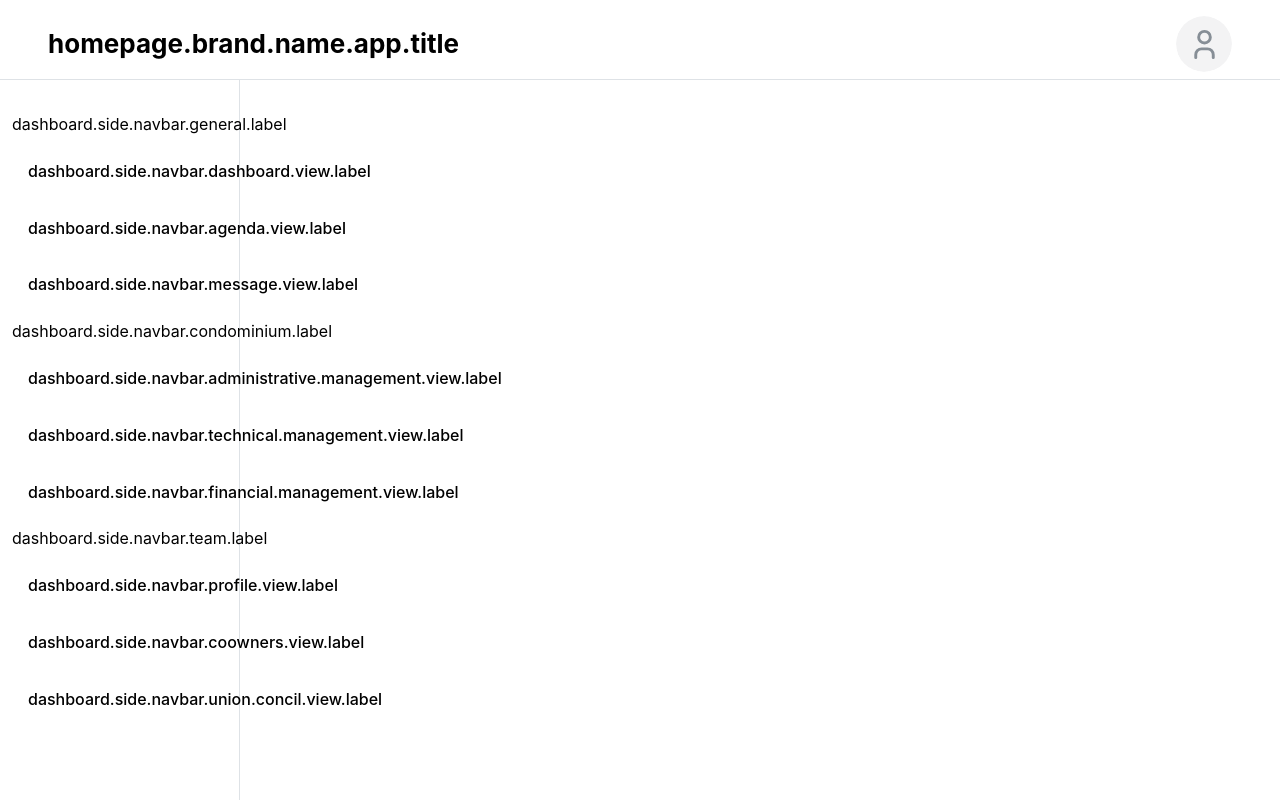
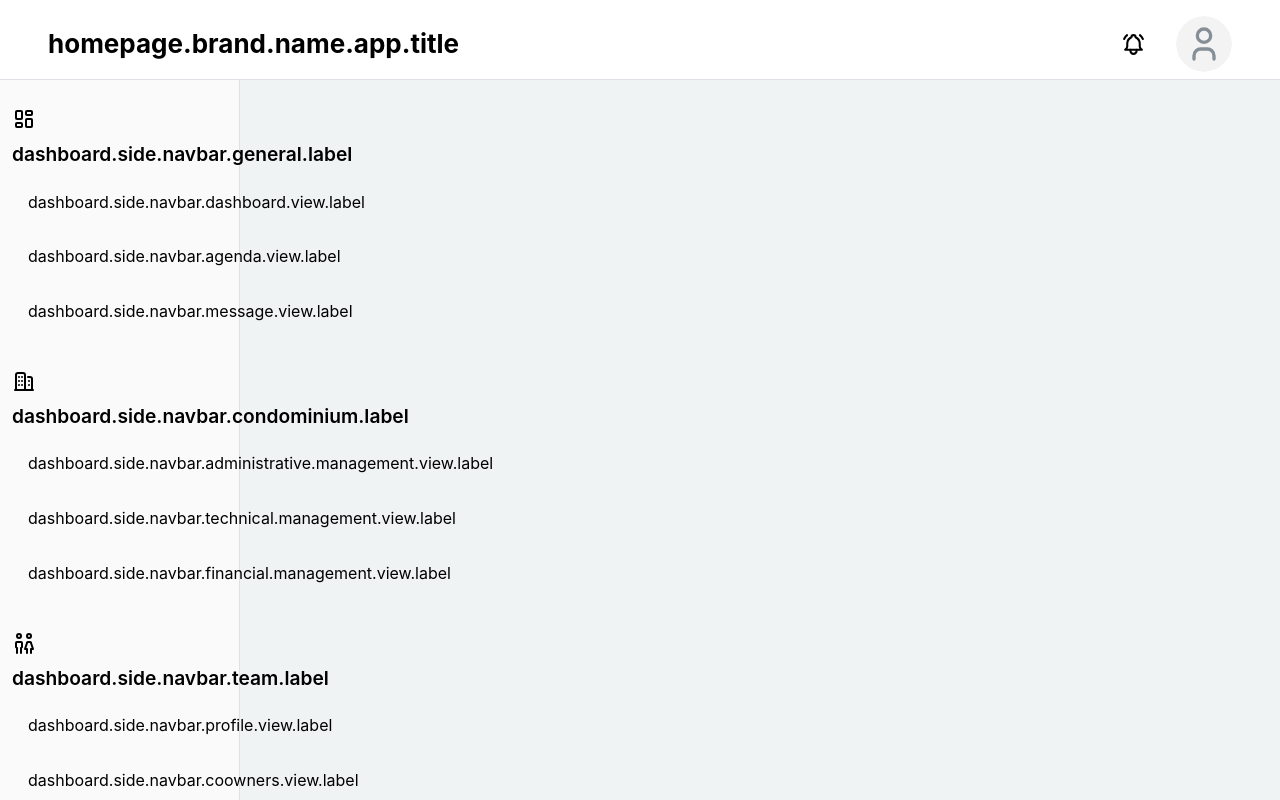
Before and after one commit to jessamelie/coproSyncApp, a React (Vite) app in the folder packages/frontend/: page /dashboard in a window 1280 px wide. Built offline with nearby package versions, Linux system fonts and the light colour scheme.

Commit message:
feat : stylize layout

```diff
--- a/packages/frontend/src/App.tsx
+++ b/packages/frontend/src/App.tsx
@@ -14,7 +14,7 @@ function App() {
         <Route path="administration" element={<h1>Gestion administrative</h1>}/>
         <Route path="technical" element={<h1>Gestion technique</h1>} />
         <Route path="financial" element={<h1>Gestion financière</h1>} />
-        <Route path="profile" element={<h1>Votre profile</h1>} />
+        <Route path="profile" element={<h1>Votre profil</h1>} />
         <Route path="union_council" element={<h1>Conseil syndical</h1>} />
         <Route path="co_owners" element={<h1>Conseil syndical</h1>} />
       </Route>
--- a/packages/frontend/src/locales/fr.json
+++ b/packages/frontend/src/locales/fr.json
@@ -28,5 +28,6 @@
     "dashboard.side.navbar.team.label" : "Équipes",
     "dashboard.side.navbar.profile.view.label" : "Vos informations",
     "dashboard.side.navbar.coowners.view.label" : "Co-propriétaires",
-    "dashboard.side.navbar.union.concil.view.label" : "Conseil Syndical"
+    "dashboard.side.navbar.union.concil.view.label" : "Conseil Syndical",
+    "dashboard.side.navbar.log.out.label": "Se déconnecter"
 }
--- a/packages/frontend/src/pages/dashboard/layout/Layout.module.css
+++ b/packages/frontend/src/pages/dashboard/layout/Layout.module.css
@@ -1,4 +1,4 @@
-.header{
+.header {
   display: flex;
   justify-content: space-between;
   width: 100%;
@@ -6,31 +6,31 @@
   padding: 1rem 2rem;
 }
 
-.profileIcon {
-    cursor: pointer;
+.icons {
+  justify-content: center;
+  align-items: center;
+  gap: 30px;
 }
 
-.navbar {
-    display: flex;
+.navLabel {
+  font-weight: 600;
+  font-size: 1.2rem;
+}
+
+.navCategory {
   flex-direction: column;
   gap: 10px;
-  }
-
-  .navLinks {
-    display: flex;
-    flex-direction: column;
-    gap: 12px;
-    margin-top: 20px;
+  margin-bottom: 20px;
+  margin-top: 15px;
 }
 
 .navLink {
   cursor: pointer;
   padding: 10px 16px;
   border-radius: 8px;
-    font-weight: 500;
   transition: background 0.3s ease;
 }
 
 .navLink:hover {
-    background-color: #f0f0f0;
+  background-color: #40cbc7;
 }
--- a/packages/frontend/src/pages/dashboard/layout/Layout.tsx
+++ b/packages/frontend/src/pages/dashboard/layout/Layout.tsx
@@ -1,15 +1,15 @@
 import styles from "./Layout.module.css";
-import {
-  AppShell,
-  Avatar,
-  Burger,
-  Flex,
-  Group,
-  Title,
-} from "@mantine/core";
+import { AppShell, Avatar, Burger, Flex, Group, Title } from "@mantine/core";
 import { useDisclosure } from "@mantine/hooks";
 import { useTranslation } from "react-i18next";
-import { IconUser } from "@tabler/icons-react";
+import {
+  IconFriends,
+  IconLayoutDashboard,
+  IconBuildings,
+  IconUser,
+  IconBellRinging,
+  IconLogout,
+} from "@tabler/icons-react";
 import { Outlet, useNavigate } from "react-router-dom";
 
 export const Layout = () => {
@@ -32,19 +32,20 @@ export const Layout = () => {
           <Burger opened={opened} onClick={toggle} hiddenFrom="sm" size="sm" />
           <Flex className={styles.header}>
             <Title order={2}>{t("homepage.brand.name.app.title")}</Title>
-            <Avatar size="lg">
-              <IconUser
-                className={styles.profileIcon}
-                size={35}
-              />
-            </Avatar>
+            <Flex className={styles.icons}>
+              <IconBellRinging style={{ cursor: "pointer" }} size={25} />
+              <Avatar size="lg">
+                <IconUser style={{ cursor: "pointer" }} size={40} />
+              </Avatar>
+            </Flex>
           </Flex>
         </Group>
       </AppShell.Header>
 
-      <AppShell.Navbar p="sm">
-        <div className={styles.navLinks}>
-          <div>
+      <AppShell.Navbar p="sm" style={{ backgroundColor: "#fafafa" }}>
+        <Flex className={styles.navCategory}>
+          <div className={styles.navLabel}>
+            <IconLayoutDashboard /> {""}
             {t("dashboard.side.navbar.general.label")}
           </div>
           <div
@@ -65,7 +66,11 @@ export const Layout = () => {
           >
             {t("dashboard.side.navbar.message.view.label")}
           </div>
-          <div>
+        </Flex>
+
+        <Flex className={styles.navCategory}>
+          <div className={styles.navLabel}>
+            <IconBuildings /> {""}
             {t("dashboard.side.navbar.condominium.label")}
           </div>
           <div
@@ -86,7 +91,11 @@ export const Layout = () => {
           >
             {t("dashboard.side.navbar.financial.management.view.label")}
           </div>
-          <div>
+        </Flex>
+
+        <Flex className={styles.navCategory}>
+          <div className={styles.navLabel}>
+            <IconFriends /> {""}
             {t("dashboard.side.navbar.team.label")}
           </div>
           <div
@@ -107,10 +116,16 @@ export const Layout = () => {
           >
             {t("dashboard.side.navbar.union.concil.view.label")}
           </div>
-        </div>
+        </Flex>
+        <Flex mt={150}>
+          <IconLogout />
+          <div style={{ cursor: "pointer" }} onClick={() => navigate("/")}>
+            {t("dashboard.side.navbar.log.out.label")}
+          </div>
+        </Flex>
       </AppShell.Navbar>
 
-      <AppShell.Main>
+      <AppShell.Main style={{ backgroundColor: "#eff3f4" }}>
         <Outlet />
       </AppShell.Main>
     </AppShell>
--- a/packages/frontend/src/system/forms/login/LoginForm.tsx
+++ b/packages/frontend/src/system/forms/login/LoginForm.tsx
@@ -68,6 +68,7 @@ export const LoginForm: React.FC = () => {
         >
           {t("login.form.submit.button.text")}
         </Button>
+        //TODO: Add Forgot Password Link
       </div>
     </form>
   );
```
Also changed, not shown: packages/frontend/src/locales/en.json (+15 -1 lines). Lines whose indentation alone changed are shown as unchanged.
